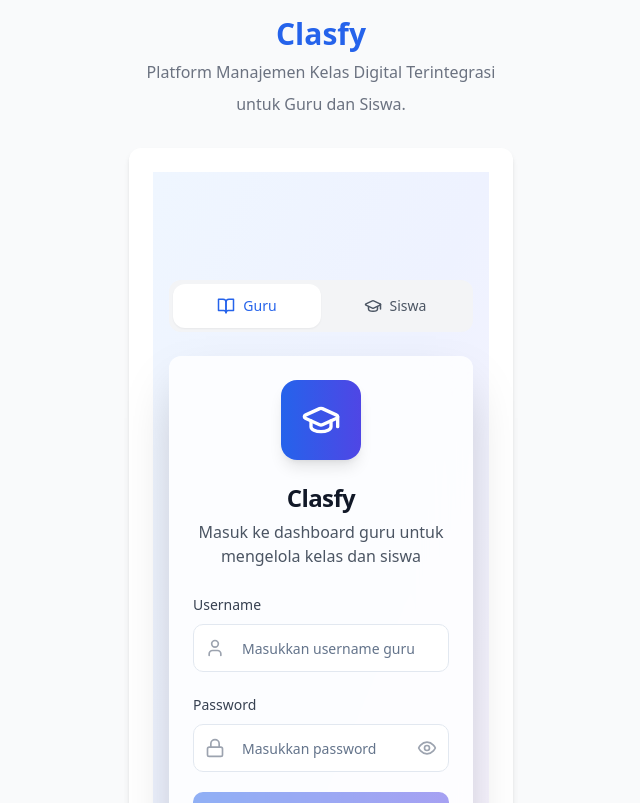
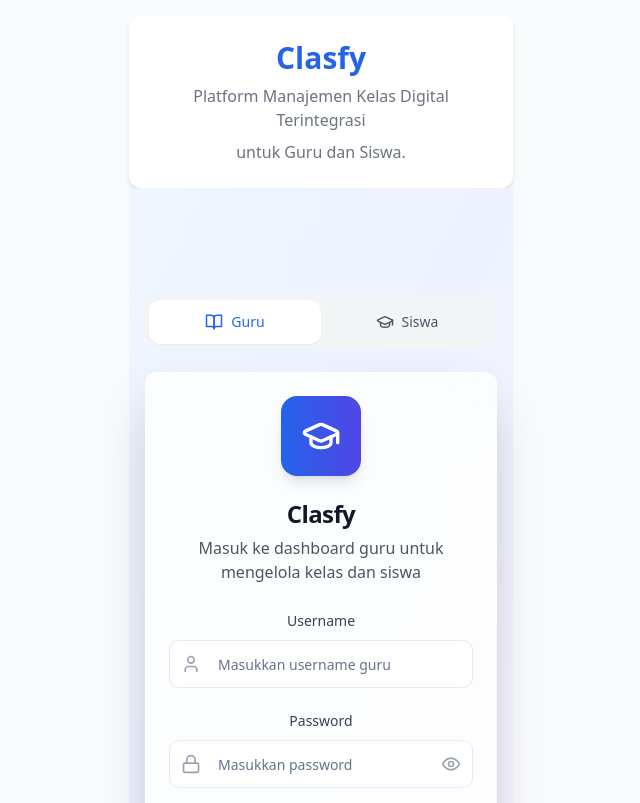
Before and after one commit to masfy/masfyreact, a React (Vite) app: page /login in a window 1280 px wide. Shown: the top 803 px of the page, without its empty margins (319-959 px from the left). Built offline with nearby package versions, Linux system fonts and the light colour scheme.

Commit message:
AuthLayout.tsx

```diff
--- a/src/layouts/AuthLayout.tsx
+++ b/src/layouts/AuthLayout.tsx
@@ -9,11 +9,11 @@ const AuthLayout = ({ children }: AuthLayoutProps) => {
     <div className="min-h-screen bg-gray-50 flex items-center justify-center p-4">
       <div className="w-full max-w-sm">
         <div className="flex flex-col items-center justify-center text-center mb-6 md:mb-8">
+          <div className="bg-white rounded-lg shadow-md p-4 md:p-6">
           <h1 className="text-2xl md:text-3xl font-bold text-blue-600">Clasfy</h1>
           <p className="text-gray-500 mt-1 md:mt-2">Platform Manajemen Kelas Digital Terintegrasi</p>
           <p className="text-gray-500 mt-1 md:mt-2">untuk Guru dan Siswa.</p>
         </div>
-        <div className="bg-white rounded-lg shadow-md p-4 md:p-6">
           {children}
         </div>
         <div className="mt-4 text-center text-xs md:text-sm text-gray-500">
```
